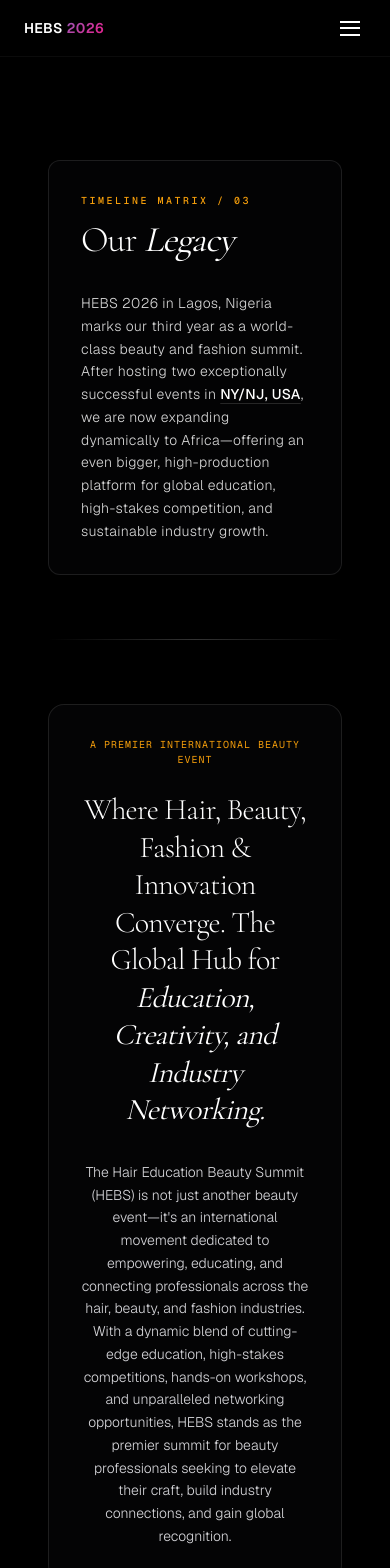
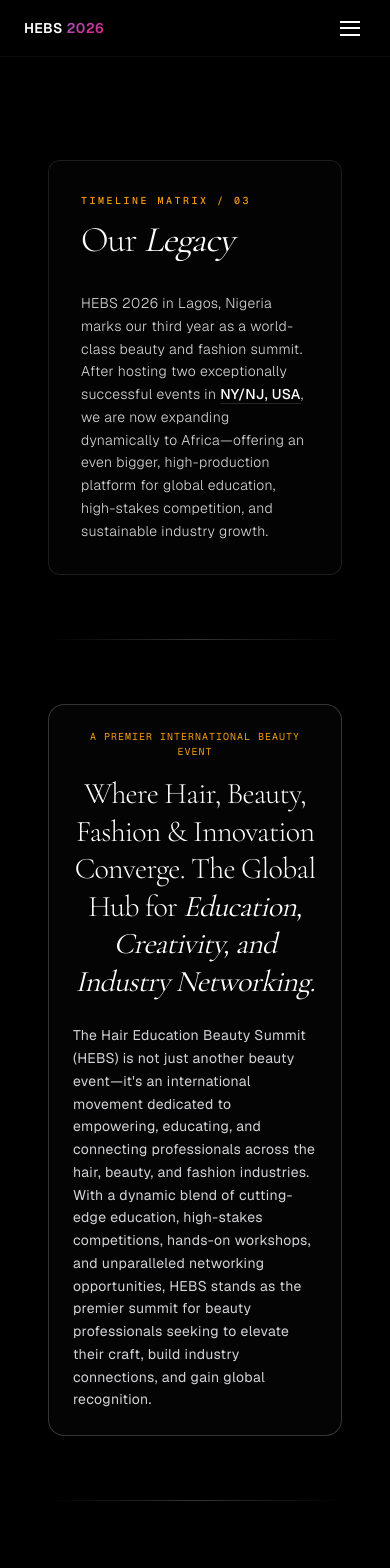
Before and after one commit to alexis800-glitch/hebs-lagos-2026, a Next.js app: page /about in a window 390 px wide. Shown: the top 1568 px of the page. Built offline with nearby package versions, Linux system fonts and the light colour scheme.

Commit message:
auto: fix about card mobile padding, left-align body text, tighten badge spacing

```diff
--- a/components/About.tsx
+++ b/components/About.tsx
@@ -33,15 +33,15 @@ export default function About() {
       <GradientDivider />
 
       {/* Part 1: Core Mission Statement */}
-      <div className="max-w-5xl mx-auto mt-12 mb-16 p-8 md:p-12 bg-zinc-950/50 border border-white/10 hover:border-white/30 transition-all duration-500 ease-out shadow-lg hover:shadow-white/[0.02] rounded-2xl flex flex-col items-center justify-center text-center backdrop-blur-md shadow-2xl">
-        <p className="text-amber-500 font-mono text-[10px] tracking-widest uppercase text-center mb-6">
+      <div className="max-w-5xl mx-auto mt-12 mb-16 p-6 sm:p-8 md:p-12 bg-zinc-950/50 border border-white/20 rounded-2xl flex flex-col backdrop-blur-md shadow-2xl">
+        <p className="text-amber-500 font-mono text-[10px] tracking-widest uppercase text-center mb-4 block w-full">
           A Premier International Beauty Event
         </p>
         <h2 className="text-white text-3xl md:text-5xl font-light tracking-tight text-center leading-tight max-w-4xl mx-auto font-serif">
           Where Hair, Beauty, Fashion &amp; Innovation Converge. The Global Hub for{' '}
           <span className="italic font-normal">Education, Creativity, and Industry Networking.</span>
         </h2>
-        <p className="text-zinc-300 text-sm md:text-base text-center leading-relaxed max-w-3xl mx-auto mt-8 font-sans font-light">
+        <p className="text-zinc-300 text-sm md:text-base text-left md:text-center leading-relaxed max-w-3xl mx-auto mt-6 tracking-wide">
           The Hair Education Beauty Summit (HEBS) is not just another beauty event—it&apos;s an international movement dedicated to empowering, educating, and connecting professionals across the hair, beauty, and fashion industries. With a dynamic blend of cutting-edge education, high-stakes competitions, hands-on workshops, and unparalleled networking opportunities, HEBS stands as the premier summit for beauty professionals seeking to elevate their craft, build industry connections, and gain global recognition.
         </p>
       </div>
```
